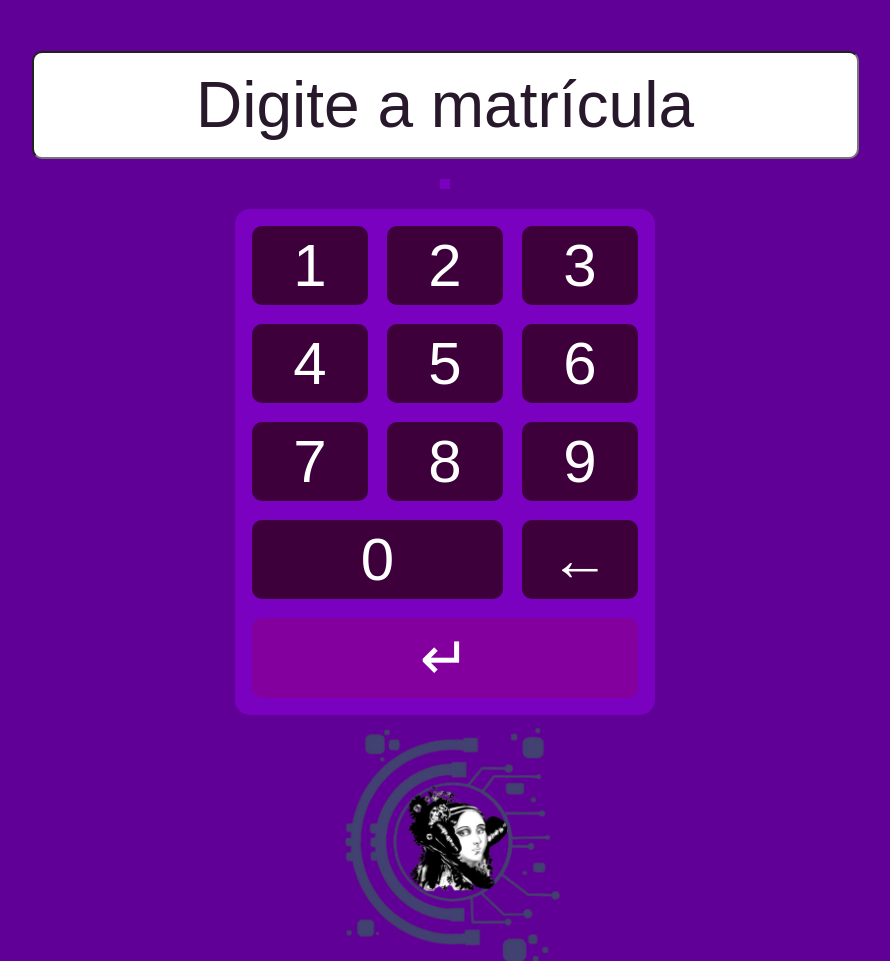
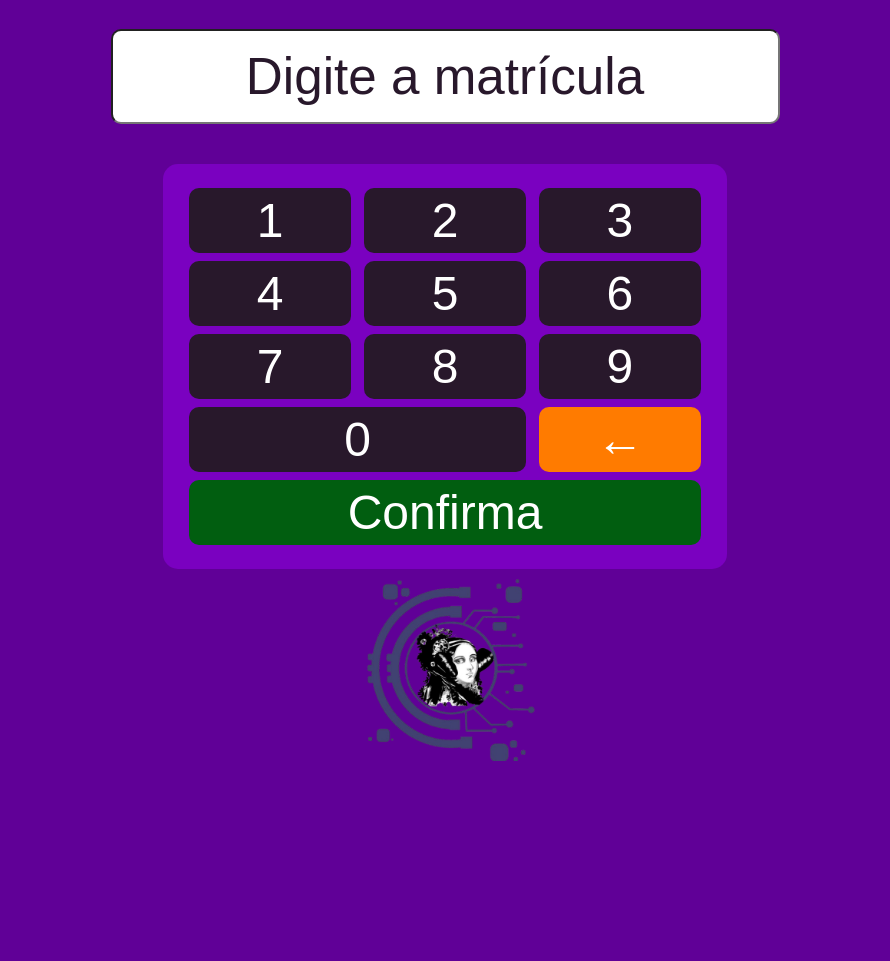
Before and after one commit to DouglasEd/Urna2025, a PHP site: page / in a window 1280 px wide. Shown: the whole page, without its empty margins (195-1085 px from the left). After the commit the page ends 761 px from the top, so only its background shows below. Run offline with PHP 8.4, Linux system fonts and the light colour scheme.

Commit message:
Add files via upload

```diff
--- a/Votacao/scriptVote.js
+++ b/Votacao/scriptVote.js
@@ -16,9 +16,6 @@ const mensagemDiv = document.getElementById('mensagem');
                 });
                 function mostrarMensagem() {
                     mensagemDiv.style.visibility = "visible";
-                    setTimeout(() => {
-                        mensagemDiv.style.display = "hidden";
-                    }, 3000);
                 }
         }
     }
--- a/index.html
+++ b/index.html
@@ -23,7 +23,7 @@
                 <button onclick="addNumero('9')">9</button>
                 <button onclick="addNumero('0')" class="tecla-zero">0</button>
                 <button onclick="apagar()" class="tecla-apagar">←</button>
-                <button onclick="enviar()" class="tecla-enviar">↵</button>
+                <button onclick="enviar()" class="tecla-enviar">Confirma</button>
             </div>
         </div>
         <img src="Ada.png" alt="Logo Caccal" id="Logo-Caccal">
--- a/script.js
+++ b/script.js
@@ -42,15 +42,19 @@ function verificarMatricula(matricula) {
         .then(response => response.text()) // Obtém a resposta como texto
         .then(resultado => {
             if (resultado === 'nao_encontrado') { // Verifica respostas simples primeiro
+                alertElement.style.visibility="visible";
                 alertElement.textContent = 'Matrícula não encontrada.';
                 confirmarVotacao = false;
             } else if (resultado === 'ja_votou') {
+                alertElement.style.visibility="visible";
                 alertElement.textContent = 'Este discente já votou.';
                 confirmarVotacao = false;
             } else if (resultado === 'erro_banco') {
+                alertElement.style.visibility="visible";
                 alertElement.textContent = 'Erro ao acessar o banco de dados. Contate o suporte.';
                 confirmarVotacao = false;
             } else if (resultado === 'erro') {
+                alertElement.style.visibility="visible";
                 alertElement.textContent = 'Ocorreu um erro. Contate o suporte.';
                 confirmarVotacao = false;
             }
--- a/style.css
+++ b/style.css
@@ -11,24 +11,23 @@ body {
     margin: 1vh 1vw;
     padding: 1%;
     height: 95vh;
-    /* Adicionando flexbox para controle de layout */
     display: flex;
     flex-direction: column;
     align-items: center;
 }
 
 #Logo-Caccal {
-    width: 20%;
+    width: 15vw;
     height: auto;
     margin-top: auto; /* Empurra a imagem para o final */
     margin-bottom: 20px; /* Espaço opcional no final */
 }
 
 .display {
-    font-size: 5vw;
+    font-size: 4vw;
     text-align: center;
-    margin: 30px 0px 20px 0px;
-    padding: 15px 0px;
+    margin: 1vh 0px 3vh 0px;
+    padding: 2vh 0px;
     color: #1b0020;
     border-radius: 10px;
 }
@@ -36,16 +35,17 @@ body {
     color: #28182b;
 }
 #Alert{
-    font-family:Arial, Helvetica, sans-serif;
+    font-family:Cambria, Cochin, Georgia, Times, 'Times New Roman', serif;
+    font-weight: bolder;
     font-size: 2vw;
-    background-color:  rgb(122, 1, 192);
-    color: rgb(255, 255, 255);
-    padding: 5px;
+    background-color:  rgb(255, 255, 255);
+    color: rgb(255, 103, 103);
 }
 .teclado {
-    padding: 10px;
-    margin-top: 20px;
-    width: 400px;
+    padding: 3vh 2vw;
+    margin-top: 2vh;
+    width: 40vw;
+    height: auto;
     border-radius: 15px;
     background-color: rgb(122, 1, 192);
 }
@@ -53,15 +53,14 @@ body {
 .teclas {
     display: grid;
     grid-template-columns: repeat(3, 1fr);
-    gap: 5px;
+    gap: 1vh 1vw;
 }
 
 button {
     padding: 5px 5px;
-    margin: 7px;
-    font-size: 60px;
+    font-size: 6vh;
     border: none;
-    background: rgb(61, 0, 58);
+    background: #28182b;
     color: white;
     border-radius: 3px;
     cursor: pointer;
@@ -70,22 +69,22 @@ button {
 }
 
 button:hover {
-    background: rgb(153, 10, 146);
+    background: #704577;
 }
 
 .tecla-zero {
     grid-column: 1 / span 2;
 }
 
-.tecla-limpar {
-    background: #ff9999;
+.tecla-apagar {
+    background: #ff7b00;
 }
 
 .tecla-enviar {
-    background: #84009e;
+    background: #015e10;
     grid-column: 1 / span 3;
 }
 .tecla-enviar:hover {
-    background: #b301d6;
+    background: #1ad601;
     grid-column: 1 / span 3;
 }
```
Also changed, not shown: Votacao/style.css (+7 -4 lines), credentials.php (added, +11 -0 lines), Votacao/Votacao.php (line endings or trailing spaces), Votacao/votar.php (line endings or trailing spaces), verificar.php (line endings or trailing spaces).
